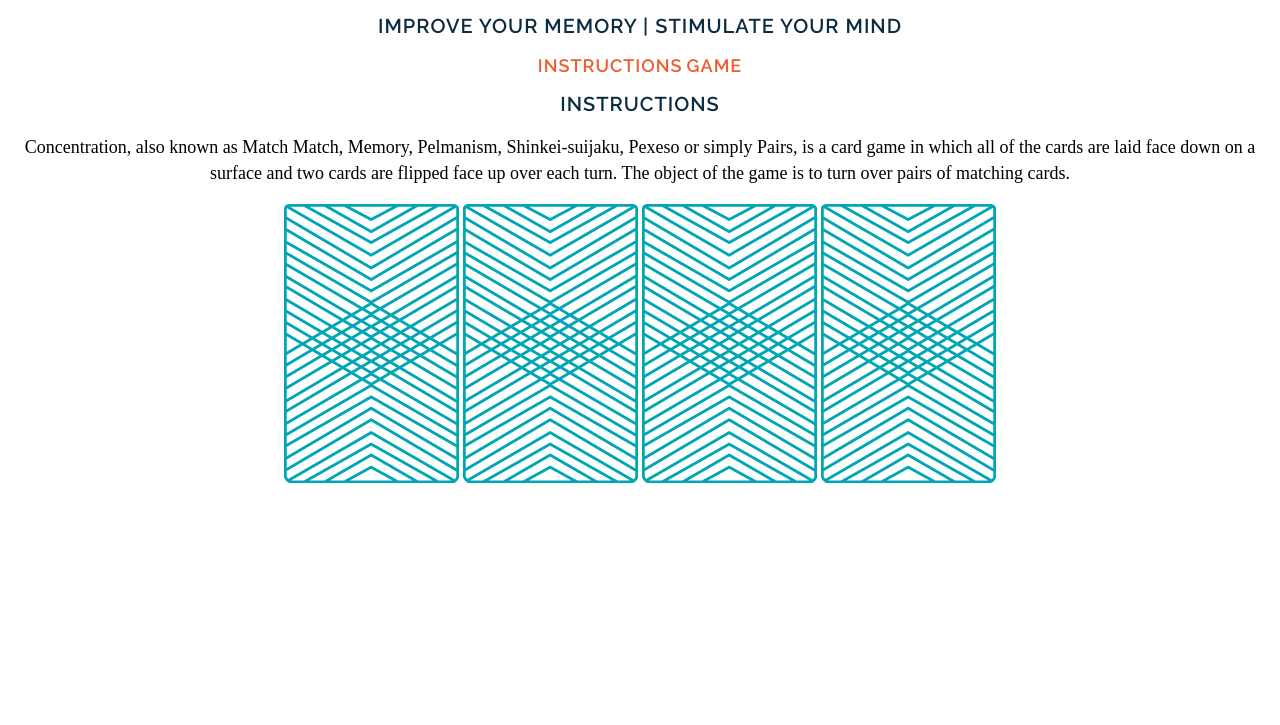
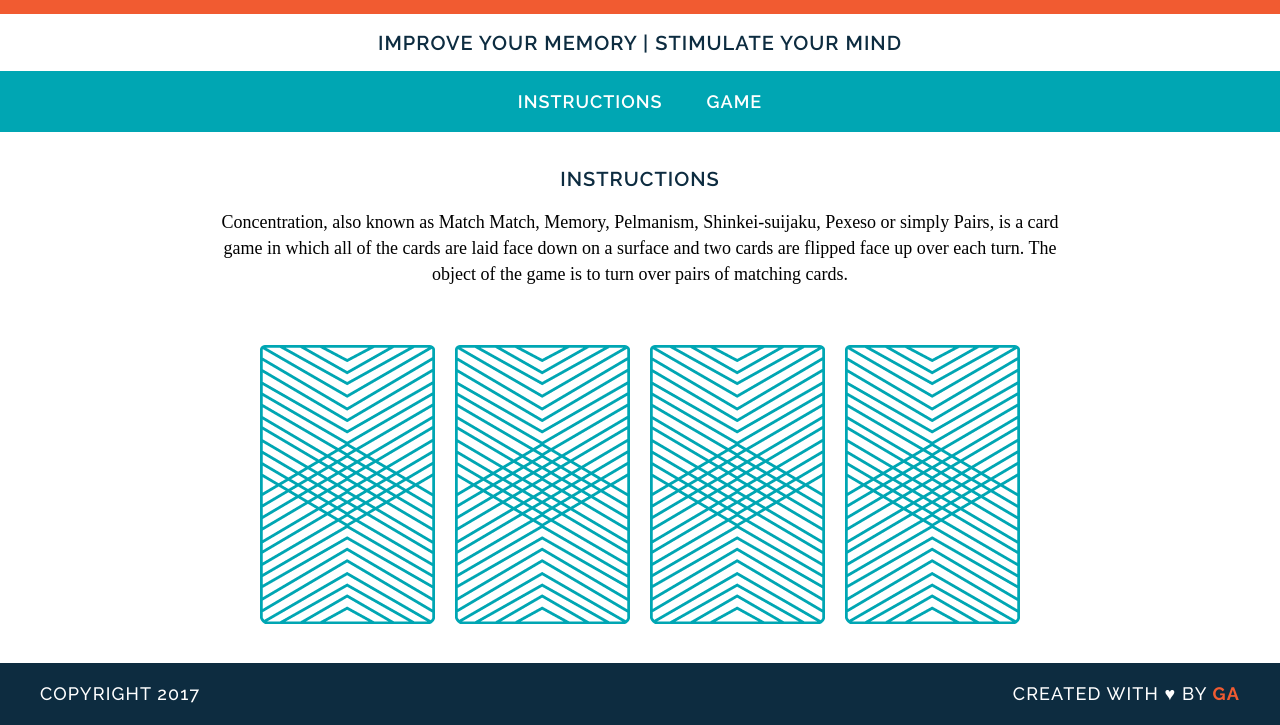
Before and after one commit to c-yun/wdi-fundamentals-memorygame, a plain HTML site: page memory_game/index.html in a window 1280 px wide. Shown: the part 99-824 px from the top of the page. Before the commit the page ends 800 px from the top, so only its background shows below. Drawn offline with Linux system fonts and the light colour scheme; a web font is replaced by a local one.

Commit message:
created game logic

```diff
--- a/memory_game/css/style.css
+++ b/memory_game/css/style.css
@@ -1,9 +1,15 @@
+header {
+	background-color: #F15B31;
+	padding: 30px 20px;
+}
+
 h1 {
 	font-family: raleway;
-	color: #0D2C40;
+	color: #FFFFFF;
 	letter-spacing: 1px;
 	font-weight: 400;
 	font-size: 45px;
+	margin: 0;
 }
 
 h2 {
@@ -16,11 +22,17 @@ h2 {
 
 a {
 	font-family: raleway;
-	color: #F15B31;
+	color: #FFFFFF;
 	letter-spacing: 1px;
 	font-weight: 600;
 	font-size: 18px;
 	text-decoration: none;
+	margin: 0 20px;
+	border-bottom: 2px solid transparent;
+}
+
+a:hover {
+	border-color: white;
 }
 
 p {
@@ -29,6 +41,56 @@ p {
 	font-size: 18px;
 }
 
+nav {
+	background-color: #00A6B3;
+	padding: 20px;
+}
+
+main {
+	width: 850px;
+	margin: 35px auto;
+}
+
+img {
+	margin: 40px 8px 0 8px;
+}
+
+footer {
+	text-transform: uppercase;
+	padding: 0 20px;
+	background-color: #0D2C40;
+	color: white;
+	font-size: 14px;
+	letter-spacing: .08em;
+	font-weight: 500;
+	font-family: raleway;
+}
+
+.copyright {
+	font-family: raleway;
+	float: left;
+}
+
+.message {
+	font-family: raleway;
+	float: right;
+}
+
+.clearfix:after {
+	visibility: hidden;
+	display: block;
+	content: " ";
+	clear: both;
+	height: 0;
+	font-size: 0;
+}
+
+.name {
+	color: #F15B31;
+	font-weight: 700;
+}
+
 body {
 	text-align: center;
+	margin: 0;
 }
--- a/memory_game/index.html
+++ b/memory_game/index.html
@@ -13,17 +13,20 @@
 <body>
 
 	<header>
-
 		<h1>MEMORY GAME</h1>
+	</header>
 
 		<h2>IMPROVE YOUR MEMORY | STIMULATE YOUR MIND</h2>
 
-	<a href="#">INSTRUCTIONS</a>
-	<a href="#">GAME</a>
+	<nav>
+		<a href="#">INSTRUCTIONS</a>
+		<a href="#">GAME</a>
+	</nav>
+
+<main>
 
 		<h2>INSTRUCTIONS</h2>
 
-	</header>
 
 		<p>Concentration, also known as Match Match, Memory, Pelmanism, Shinkei-suijaku, Pexeso or simply Pairs, is a card game in which all of the cards are laid face down on a surface and two cards are flipped face up over each turn. The object of the game is to turn over pairs of matching cards.</p>
 
@@ -34,6 +37,16 @@
 		<img src="images/back.png" alt="King of Hearts">
 	</div>
 
+</main>
+
+<footer>
+	<footer class="clearfix">
+	<p class="copyright">Copyright 2017</p>
+	<p class="message">Created with &hearts; by <span class="name">GA</span></p>
+</footer>
+
+<script src="js/main.js"></script>
+
 </body>
 
 </html>
--- a/memory_game/js/main.js
+++ b/memory_game/js/main.js
@@ -1,9 +1,25 @@
 console.log("Up and running!");
 
-var cardOne = "Queen";
-var cardTwo = "King";
-var cardThree = "Queen";
-var cardFour = "King";
+var cards = ["Queen", "Queen", "King", "King"];
 
-console.log("User flipped " + cardOne);
-console.log("User flipped " + cardTwo);
+var cardsInPlay = [];
+
+var cardOne = cards[0];
+	cardsInPlay.push('cardOne');
+
+console.log("User flipped Queen");
+
+var cardTwo = cards[2];
+	cardsInPlay.push('cardTwo');
+
+console.log("User flipped King");
+
+
+	if (cardsInPlay.length === 2) {
+		if (cardsInPlay[0] === cardsInPlay[1]) {
+			alert("You found a match!");
+	}
+		else {
+			alert("Sorry, try again.");
+		}
+	}
```
